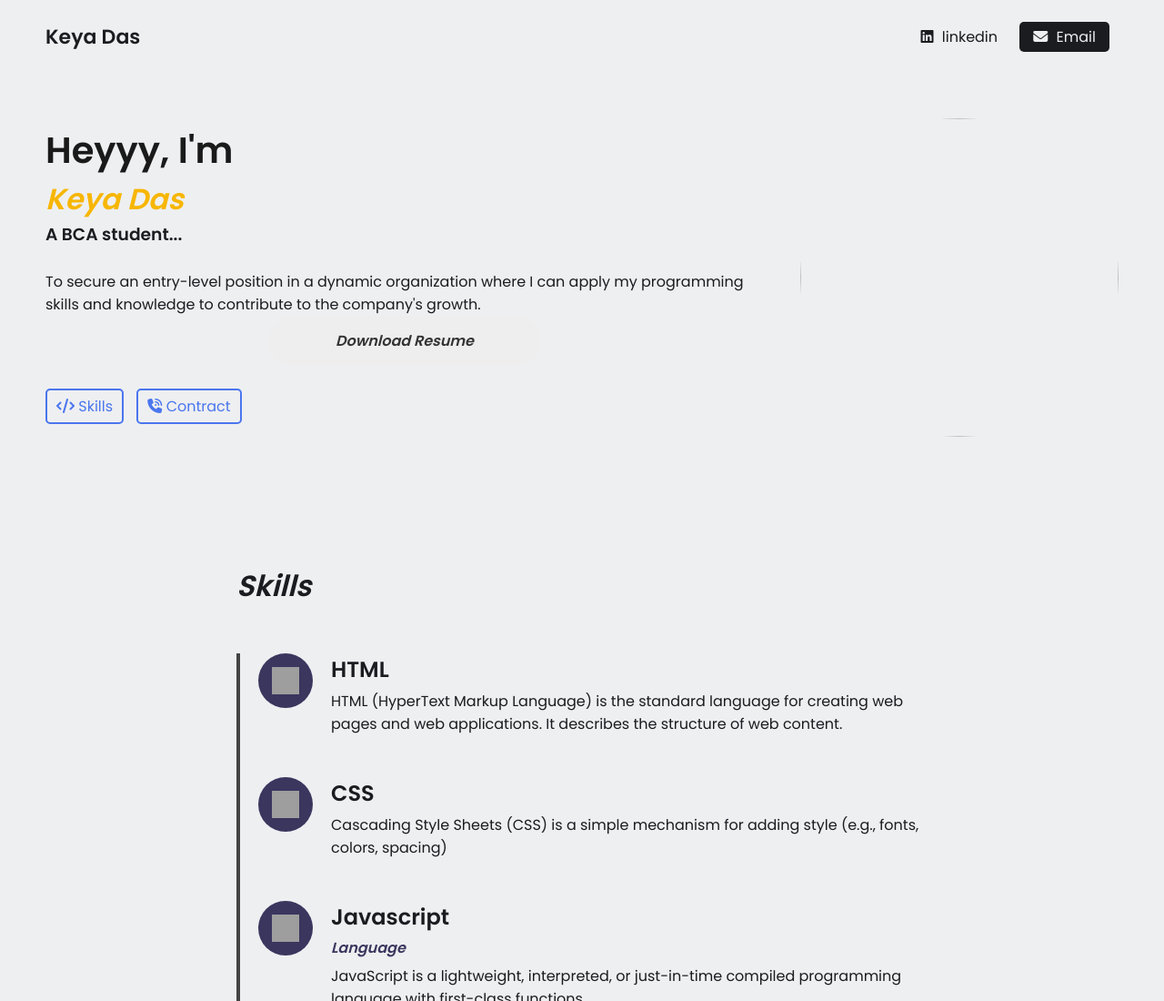
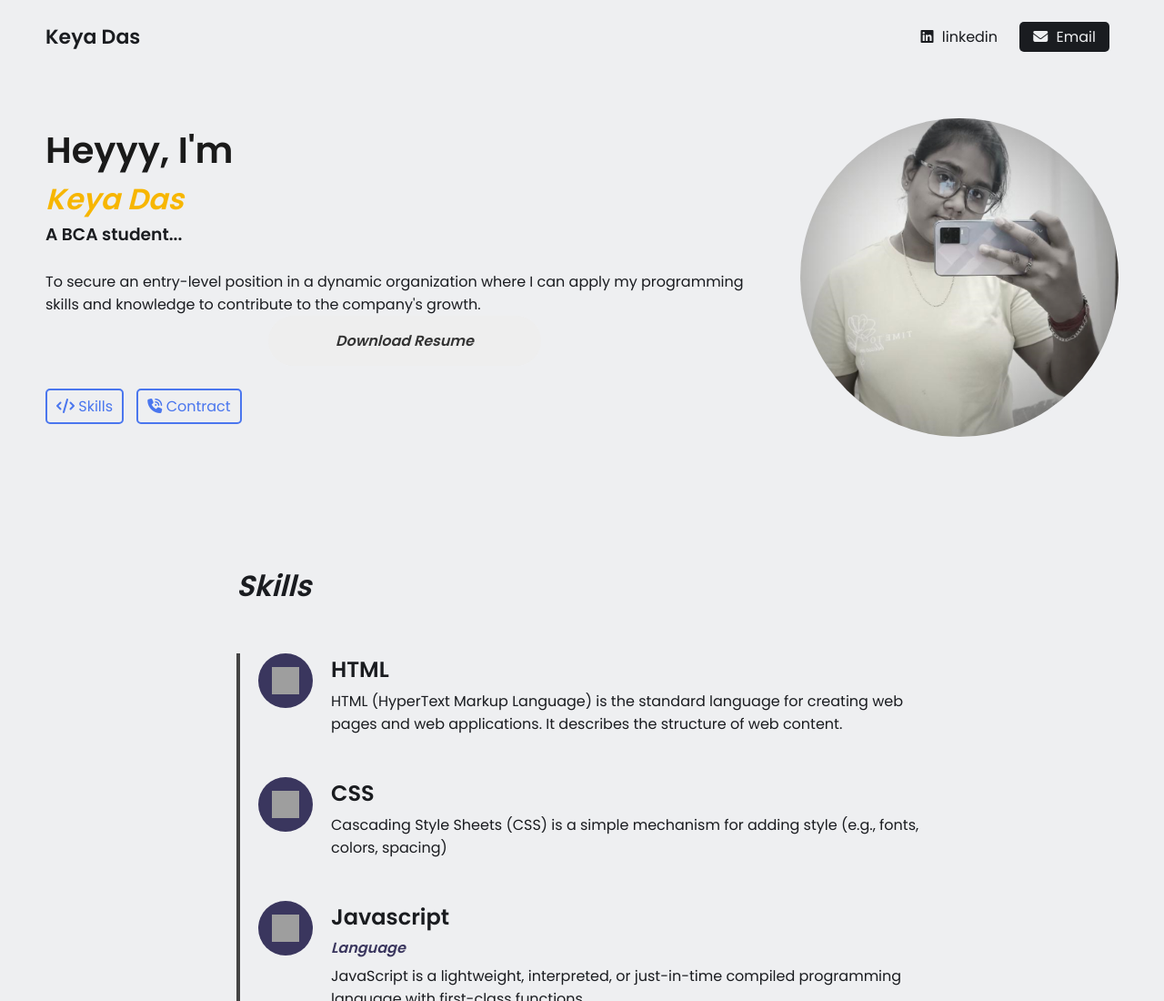
Before and after one commit to keyadas538-design/keyadas, a plain HTML site: page index.html in a window 1280 px wide. Shown: the top 1100 px of the page at 91% size. Drawn offline with Linux system fonts and the light colour scheme; grey boxes are pictures that could not be loaded.

Commit message:
Update index.html

```diff
--- a/index.html
+++ b/index.html
@@ -61,7 +61,7 @@
                        </div>
             </div>
             <div class="headshot">
-                <img src="c:\Users\DELL\Pictures\Screenshots\Screenshot 2025-05-03 125403.png" height="350px" width="200px">
+                <img src="https://github.com/keyadas538-design/keyadas/blob/main/Keya_Das.png" height="350px" width="200px">
             </div>
          </section>
                  <!-- SECTION 2:Skills-->
```
